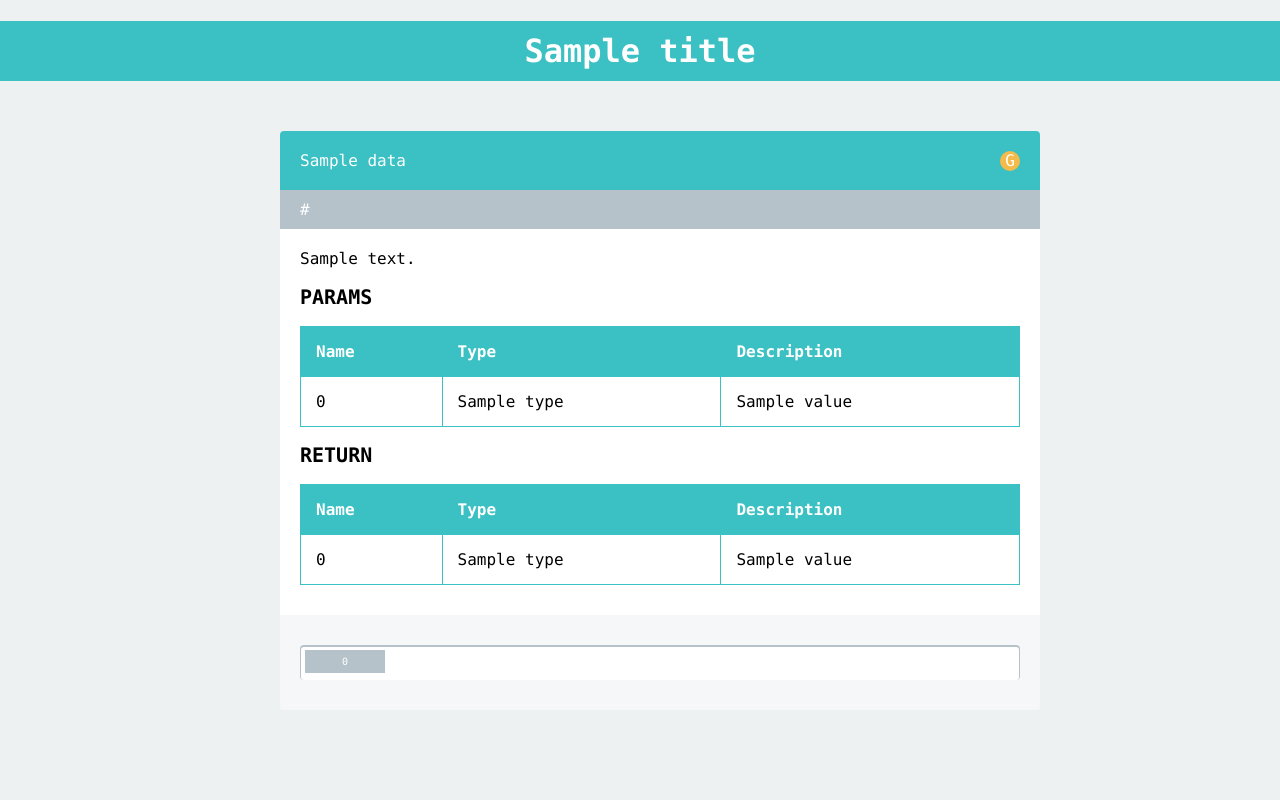
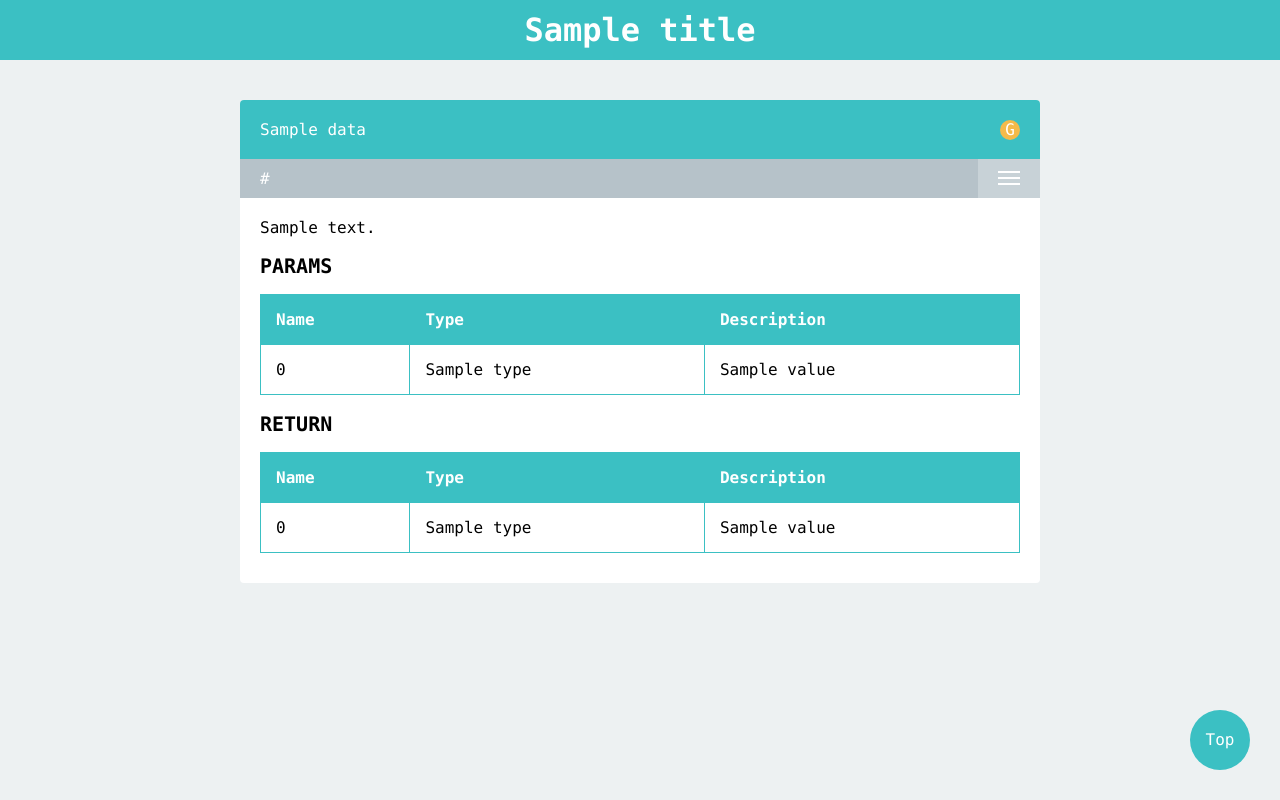
Before and after one commit to surunzi/protodoc, a Node project: template templates/default/tpl/index.jade in a window 1280 px wide. Run offline with Node 20 templates, Linux system fonts and the light colour scheme; the template is opened without the code that fills it: most values are stand-ins (such as "Sample title", 1, 10 or a date in 2020); style sheets or scripts are compiled from the project's sources; some libraries are stand-ins or nearby versions.

Commit message:
Dev: Default template interaction

```diff
--- a/templates/default/static/css/_cardList.scss
+++ b/templates/default/static/css/_cardList.scss
@@ -1,8 +1,9 @@
 @import "variables";
 
 .card-list {
-    margin: 50px auto;
-    width: 800px;
+    margin: 40px auto;
+    max-width: 800px;
+    width: 100%;
     li {
         margin: 30px 0;
         background-color: #fff;
@@ -26,6 +27,25 @@
                 background-color: $second-color;
                 padding: 10px 20px;
                 color: #fff;
+                position: relative;
+                .test-btn {
+                    position: absolute;
+                    right: 0;
+                    top: 0;
+                    height: 100%;
+                    padding: 8px 20px;
+                    background-color: #c8d2d7;
+                    cursor: pointer;
+                    &:active {
+                        background-color: #e9f0f3;
+                    }
+                }
+                .icon-bar {
+                    background-color: #fff;
+                    height: 2px;
+                    width: 22px;
+                    margin-top: 4px;
+                }
             }
         }
         .content {
@@ -40,6 +60,22 @@
             .input-group {
                 position: relative;
                 margin: 10px 0;
+            }
+            .hint {
+                display: inline-block;
+            }
+            .send-btn {
+                background-color: $main-color;
+                border: none;
+                float: right;
+                margin: 16px 0;
+                padding: 5px;
+                color: #fff;
+                cursor: pointer;
+                border-radius: 4px;
+                &:active {
+                    background-color: #3fced1;
+                }
             }
             label {
                 position: absolute;
--- a/templates/default/static/css/_common.scss
+++ b/templates/default/static/css/_common.scss
@@ -13,4 +13,9 @@
 
 ul {
     list-style: none;
+    padding: 0;
 }
+
+.hidden {
+    display: none;
+}
--- a/templates/default/static/css/_topBar.scss
+++ b/templates/default/static/css/_topBar.scss
@@ -8,5 +8,6 @@
         text-align: center;
         color: #fff;
         line-height: 60px;
+        margin: 0;
     }
 }
--- /dev/null
+++ b/templates/default/static/css/_topBtn.scss
@@ -0,0 +1,18 @@
+@import "variables";
+
+.top-btn {
+    background-color: $main-color;
+    border-radius: 50%;
+    color: #fff;
+    position: fixed;
+    right: 30px;
+    text-align: center;
+    width: 60px;
+    line-height: 60px;
+    height: 60px;
+    bottom: 30px;
+    cursor: pointer;
+    &:active {
+        background-color: #3fced1;
+    }
+}
--- a/templates/default/static/css/style.scss
+++ b/templates/default/static/css/style.scss
@@ -1,5 +1,6 @@
 @import "common";
 @import "table";
 @import "marked";
+@import "topBtn";
 @import "topBar";
 @import "cardList";
--- a/templates/default/static/js/protodoc.js
+++ b/templates/default/static/js/protodoc.js
@@ -1 +1,46 @@
-// Just Write something here
+(function ($)
+{
+    var $document = $(document);
+
+    function addEvent(eventName, selector, cb)
+    {
+        $document.on(eventName, selector, cb);
+    }
+
+    addEvent('click', '.send-btn', function (e)
+    {
+        e.preventDefault();
+
+        var $form = $(this).closest('form');
+
+        var method = $form.attr('method'),
+            url    = $form.attr('action'),
+            data   = {};
+
+        $.each($form.serializeArray(), function (i, field)
+        {
+            data[field.name] = field.value;
+        });
+
+        $.ajax({
+            url   : url,
+            method: method,
+            data  : data
+        });
+    });
+
+    addEvent('click', '.test-btn', function (e)
+    {
+        var $card = $(this).closest('.card');
+
+        var $form = $card.find('form').first();
+
+        $form.slideToggle();
+    });
+
+    addEvent('click', '.top-btn', function ()
+    {
+        $('body').animate({scrollTop: 0}, 500);
+    });
+
+})(jQuery);
--- a/templates/default/tpl/index.jade
+++ b/templates/default/tpl/index.jade
@@ -12,49 +12,58 @@
             h1.title= title
         ul.card-list
             each node in data
-                li
-                    .card
-                        .header
-                            .name
-                                span= node.name
-                                if node.method === 'post'
-                                    .method P
-                                else
-                                    .method G
-                            .url= node.url
-                        .content
+                li.card
+                    .header
+                        .name
+                            span= node.name
+                            if node.method === 'post'
+                                .method P
+                            else
+                                .method G
+                        .url
+                            span= node.url
+                            .test-btn
+                                .icon-bar
+                                .icon-bar
+                                .icon-bar
+                    .content
+                        if node.desc
                             .desc.marked !{node.desc}
-                            h2.params PARAMS
-                            table.table
-                                thead
+                        h2.params PARAMS
+                        table.table
+                            thead
+                                tr
+                                    th Name
+                                    th Type
+                                    th Description
+                            tbody
+                                each param, key in node.params
                                     tr
-                                        th Name
-                                        th Type
-                                        th Description
-                                tbody
-                                    each param, key in node.params
-                                        tr
-                                            td= key
-                                            td= param.type
-                                            td= param.value
-                            h2.return RETURN
-                            table.table
-                                thead
+                                        td= key
+                                        td= param.type
+                                        td= param.value
+                        h2.return RETURN
+                        table.table
+                            thead
+                                tr
+                                    th Name
+                                    th Type
+                                    th Description
+                            tbody
+                                each param, key in node.ret
                                     tr
-                                        th Name
-                                        th Type
-                                        th Description
-                                tbody
-                                    each param, key in node.ret
-                                        tr
-                                            td= key
-                                            td= param.type
-                                            td= param.value
-                        form.footer
-                            each param, key in node.params
-                                .input-group
-                                    label= key
-                                    input(type='text')
+                                        td= key
+                                        td= param.type
+                                        td= param.value
+                    form.footer.hidden(method='#{node.method}' action='#{node.url}')
+                        each param, key in node.params
+                            .input-group
+                                label= key
+                                input(type='text' name='#{key}')
+                        p.hint.
+                            Open developer tool to check details
+                        button.send-btn(type='submit') Send
+        .top-btn Top
 
         script(src='js/jquery.min.js')
         script(src='js/protodoc.js')
```
Also changed, not shown: test/code/task/delete.js (+0 -1 lines), 1 other file.
